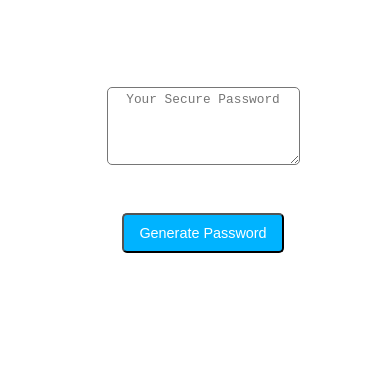
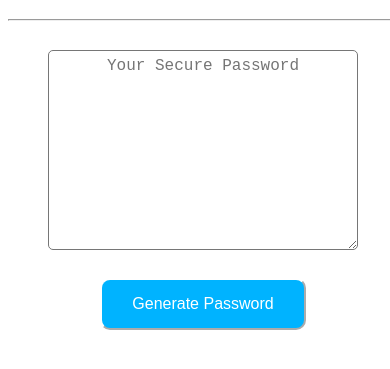
Before and after one commit to RE093/MU_RPaterson_PasswordGenerator_HW3, a plain HTML site: page index.html in a window 390 px wide. Shown: the part 61-430 px from the top of the page. Drawn offline with Linux system fonts and the light colour scheme.

Commit message:
added more css

```diff
--- a/index.html
+++ b/index.html
@@ -11,6 +11,7 @@
     <div class="wrapper">
       <header>
         <h1>Password Generator</h1>
+        <hr>
       </header>
       <div class="card">
         <div class="card-body">
--- a/style.css
+++ b/style.css
@@ -11,18 +11,18 @@ h1 {
     text-align: center;
     font-family: sans-serif;
     color: rgb(0, 179, 255);
-    margin-bottom: 80px;
 }
 
 .card {
     margin: 0 auto;
-    max-width: 70%;
+    max-width: 800px;
+    height: 200px;
     height: 50vw;
 }
 
 textarea {
-    width: 40%;
-    height: 100%;
+    width: 100%;
+    height: 200px;
     border-radius: 5px;
     text-align: center;
     font-size: 1.2rem;
@@ -40,53 +40,39 @@ textarea {
 
 .card-footer {
     height: 10%;
-    clear: both;
 }
 
 .btn {
     padding: 15px 30px 15px 30px;
-    border-radius: 5px;
+    border-radius: 10px;
+    border-color: white;
     color: white;
     background-color: rgb(0, 179, 255);
-    font-size: 16px;
+    font-size: 20px;
 }
 .btn:hover {
     background-color: rgb(2, 131, 186);
 }
-.btn:active {
+.btn:focus {
     background-color: rgb(94, 202, 249);
+    outline: none;
 }
 
-@media (max-width: 880px) {
-    textarea {
-        width: 80%;
-        height: 80%
+@media screen and (max-width: 1090px) {
+    .card {
+        margin-top: 100px;
     }
-    .card-body {
-        height: 50%;
+    .btn {
+        margin-top: 100px;
     }
 }
 
-@media (max-width: 690px) {
+  @media screen and (max-width: 500px) {
     .btn {
-      font-size: 0.8rem;
-      margin: 16px 0px 0px 0px;
-      padding: 10px 15px;
+      font-size: 1rem;
+      margin-top: 150px;
     }
-
     #password {
-      font-size: 1rem;
-    }
-    textarea {
-        width: 100%;
+        font-size: 1rem;
     }
   }
-
-  @media (max-width: 500px) {
-    .btn {
-      font-size: 0.9rem;
-    }
-    #password {
-        font-size: 0.8rem;
-    }
-  }
```
Also changed, not shown: 1 other file.
